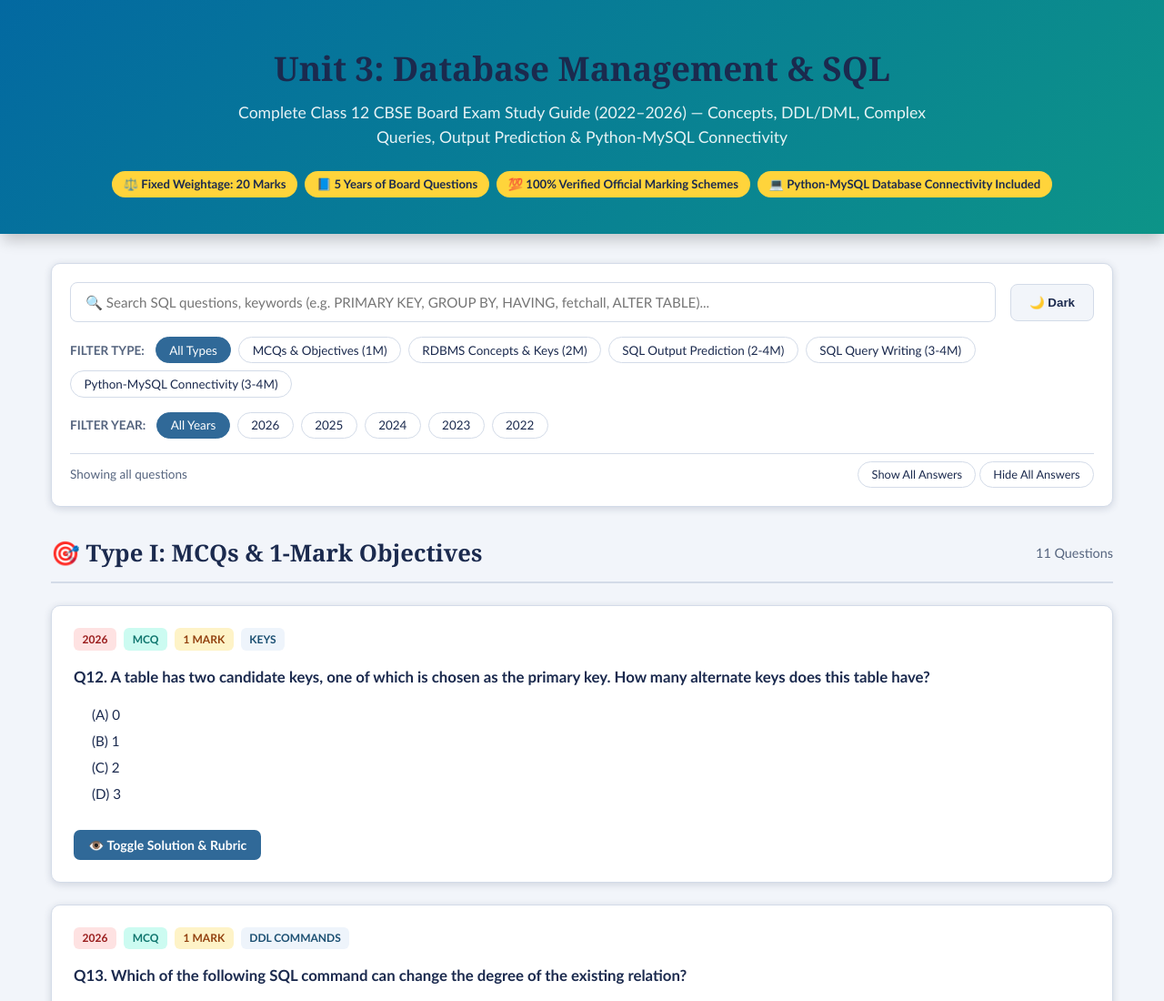
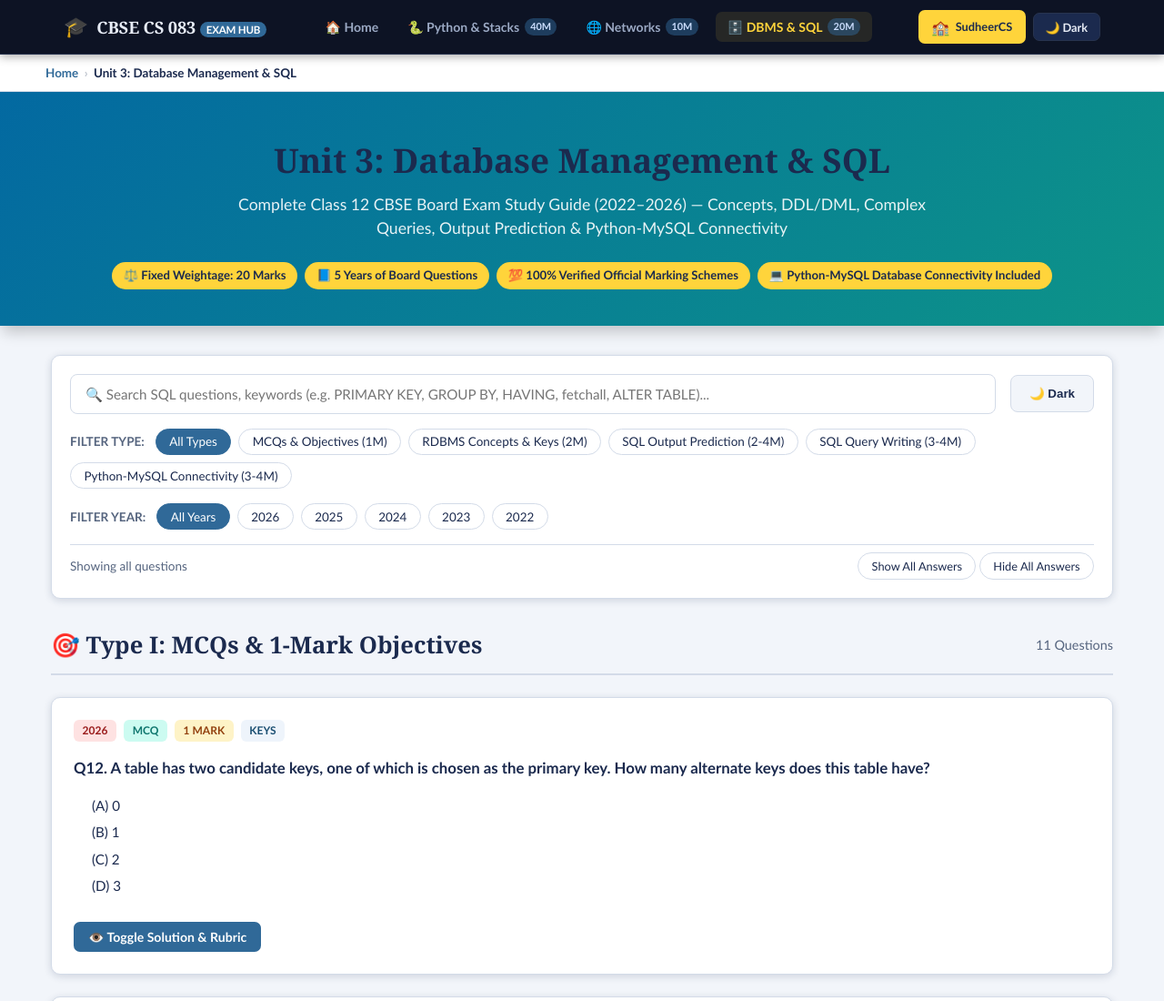
Before and after one commit to sudheercs/cbsecs, a plain HTML site: page docs/cs_exam_prep/dbms_sql_guide.html in a window 1280 px wide. Shown: the top 1100 px of the page at 91% size. Drawn offline with Linux system fonts and the light colour scheme.

Commit message:
Add files via upload

```diff
--- a/docs/cs_exam_prep/dbms_sql_guide.html
+++ b/docs/cs_exam_prep/dbms_sql_guide.html
@@ -696,6 +696,32 @@ footer {
 </style>
 </head>
 <body>
+
+<nav class="site-nav" role="navigation" aria-label="Main navigation">
+  <div class="nav-container">
+    <a href="index.html" class="nav-brand" aria-label="CBSE CS Exam Hub Home">
+      <span class="brand-icon">🎓</span>
+      <span class="brand-text">CBSE CS 083&nbsp;<span class="brand-sub">Exam Hub</span></span>
+    </a>
+    <div class="nav-links">
+      <a href="index.html" class="nav-item">🏠 Home</a>
+      <a href="python_study_guide.html" class="nav-item">🐍 Python &amp; Stacks<span class="nav-badge">40M</span></a>
+      <a href="networks_study_guide.html" class="nav-item">🌐 Networks<span class="nav-badge">10M</span></a>
+      <a href="dbms_sql_guide.html" class="nav-item active" aria-current="page">🗄️ DBMS &amp; SQL<span class="nav-badge">20M</span></a>
+    </div>
+    <div class="nav-actions">
+      <a href="https://sudheercs.github.io/cbsecs/" class="sudheer-home-btn" target="_blank" rel="noopener" aria-label="Go to SudheerCS Main Website">
+        <span class="btn-icon">🏫</span> SudheerCS
+      </a>
+      <button class="theme-toggle" onclick="toggleTheme()" id="globalThemeBtn" aria-label="Toggle dark/light mode">🌙 Dark</button>
+    </div>
+  </div>
+</nav>
+<div class="breadcrumb-bar" aria-label="Breadcrumb">
+  <div class="breadcrumb-container">
+    <a href="index.html">Home</a> <span class="breadcrumb-separator">›</span> <span class="breadcrumb-current">Unit 3: Database Management &amp; SQL</span>
+  </div>
+</div>
 
 <header>
   <h1>Unit 3: Database Management & SQL</h1>
```
Also changed, not shown: docs/cs_exam_prep/networks_study_guide.html (+26 -0 lines), docs/cs_exam_prep/python_study_guide.html (+26 -0 lines).
